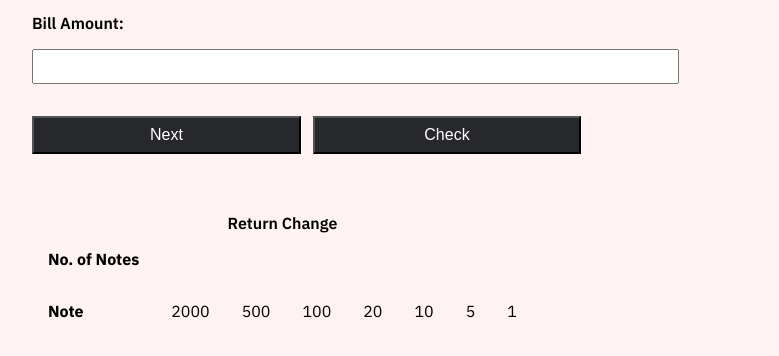
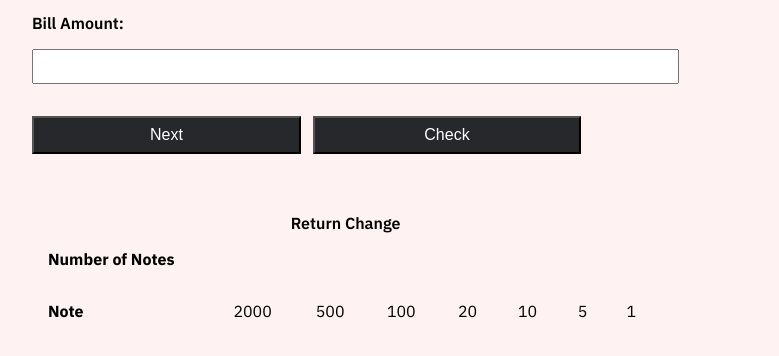
Before and after one commit to vishalsinghrawat29/cash-register, a plain HTML site: page index.html in a window 1280 px wide. Shown: the part 118-474 px from the top of the page, without its empty margins (160-939 px from the left). Drawn offline with Linux system fonts and the light colour scheme.

Commit message:
change style

```diff
--- a/index.html
+++ b/index.html
@@ -21,7 +21,7 @@
         <table class="change-Table">
             <caption>Return Change</caption>
             <tr>
-                <th>No. of Notes</th>
+                <th>Number of Notes</th>
                 <td class="no-of-notes"></td>
                 <td class="no-of-notes"></td>
                 <td class="no-of-notes"></td>
--- a/style.css
+++ b/style.css
@@ -41,6 +41,7 @@ caption{
 
 table{
     border-collapse: collapse;
+    width: 70%;
 
 }
 
```
